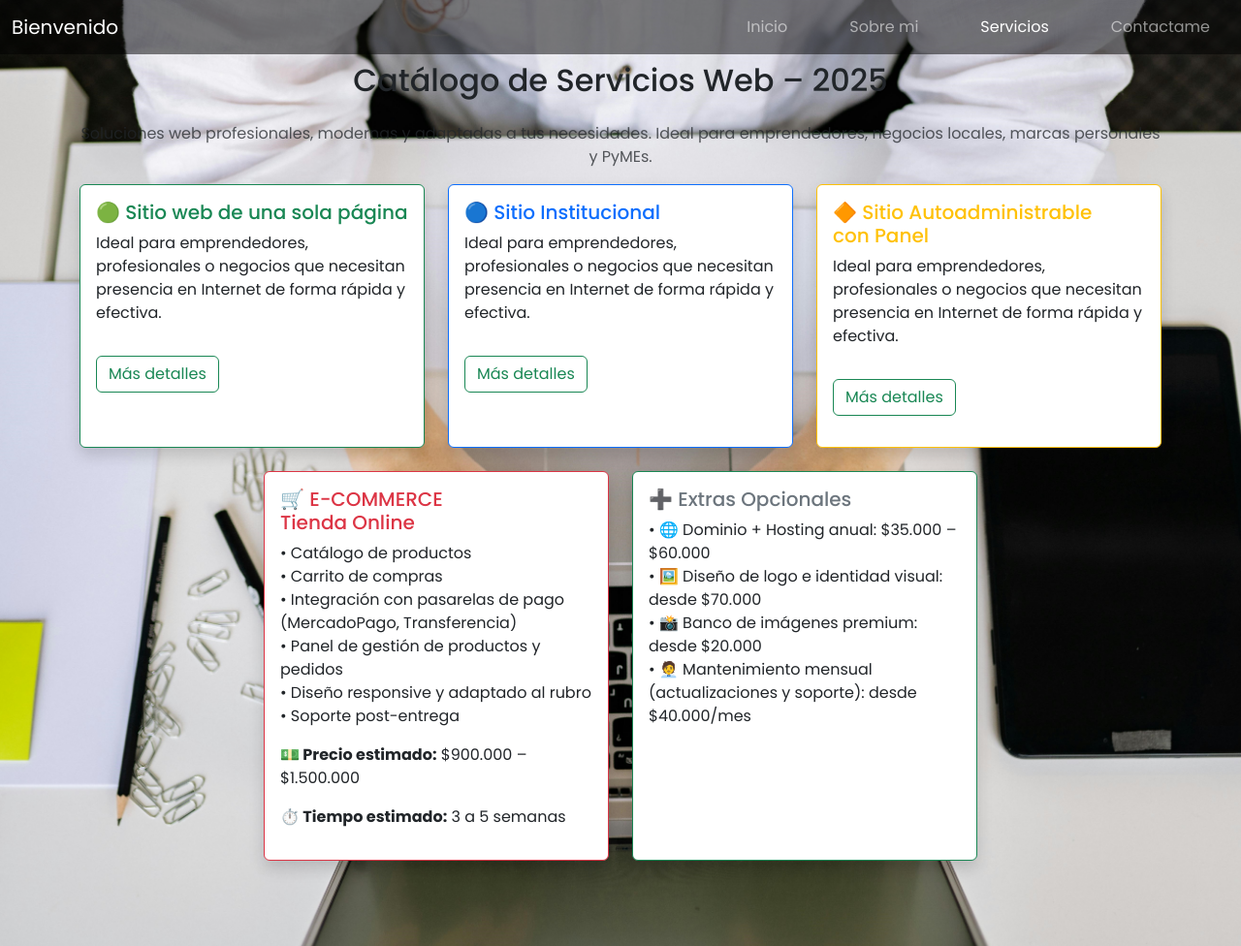
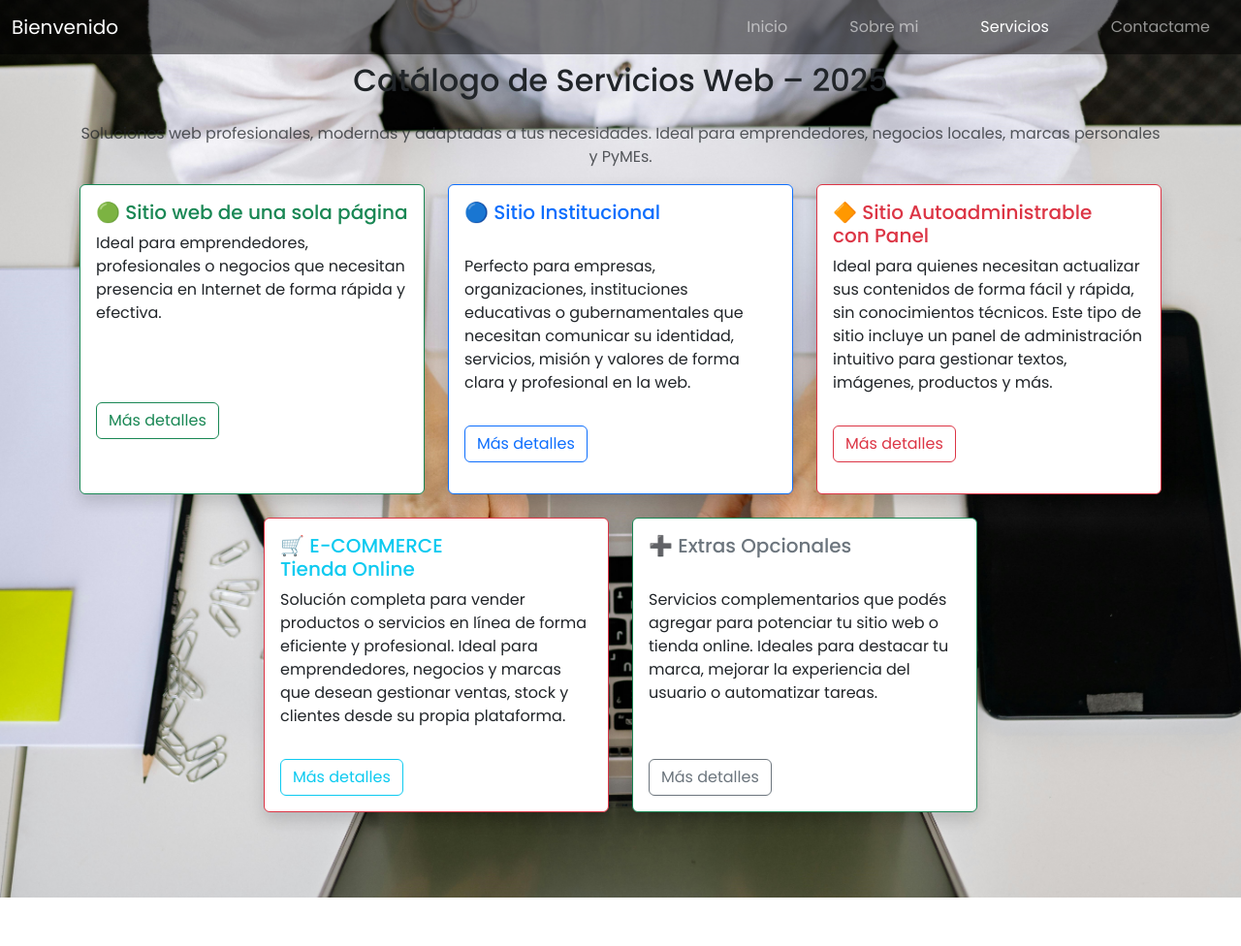
Before and after one commit to CristianDiaz7/portafolio, a Laravel app: page /servicios in a window 1280 px wide. Shown: the whole page at 97% size. After the commit the page ends 926 px from the top, so only its background shows below. Run offline with Laravel 12, Linux system fonts and the light colour scheme.

Commit message:
Mod en las descripcion de productos

```diff
--- a/resources/views/Inicio.blade.php
+++ b/resources/views/Inicio.blade.php
@@ -33,11 +33,12 @@
     <!-- Botones -->
     <div class="mt-2 d-flex justify-content-center gap-3 flex-wrap">
 
+         <!-- CV y carta presentacion
         <a href="{{ asset('cv/Curricula programador 2025.pdf') }}"
         class="btn btn-light" target="_blank">📄 Ver CV</a>
-
         <a href="{{ asset('cv/Carta de presentacion.pdf') }}"
         class="btn btn-light" target="_blank">📄 Ver CP</a>
+        -->
         <a href="https://www.linkedin.com/in/cristian-ruiz-diaz-744466338/"
         class="btn btn-primary" target="_blank">🔗 LinkedIn</a>
         <a href="https://github.com/CristianDiaz7"
--- a/resources/views/Servicios.blade.php
+++ b/resources/views/Servicios.blade.php
@@ -13,8 +13,8 @@
         <div class="row justify-content-center">
             <!-- Incluir componente de Pack Básico -->
             <x-pack-basico/>
-            <x-pack-pro/>
-            <x-pack-premium/>
+            <x-pack-institucional/>
+            <x-pack-autoadministrable/>
             <x-pack-e-commerce/>
             <x-extras/>
 
--- a/resources/views/components/Pack-e-commerce.php
+++ b/resources/views/components/Pack-e-commerce.php
@@ -1,17 +1,14 @@
 <div class="col-md-4 mb-4">
     <div class="card h-100 shadow border-danger">
         <div class="card-body">
-            <h5 class="card-title text-danger">🛒 E-COMMERCE<br>Tienda Online</h5>
-            <ul class="list-unstyled">
-                <li>• Catálogo de productos</li>
-                <li>• Carrito de compras</li>
-                <li>• Integración con pasarelas de pago (MercadoPago, Transferencia)</li>
-                <li>• Panel de gestión de productos y pedidos</li>
-                <li>• Diseño responsive y adaptado al rubro</li>
-                <li>• Soporte post-entrega</li>
-            </ul>
-            <p><strong>💵 Precio estimado:</strong> $900.000 – $1.500.000</p>
-            <p><strong>⏱️ Tiempo estimado:</strong> 3 a 5 semanas</p>
+            <h5 class="card-title text-info">🛒 E-COMMERCE<br>Tienda Online</h5>
+            <p>
+    Solución completa para vender productos o servicios en línea de forma eficiente
+    y profesional. Ideal para emprendedores, negocios y marcas que desean
+    gestionar ventas, stock y clientes desde su propia plataforma.
+            </p>
+            <a href="#" class="btn btn-outline-info mt-3">
+                Más detalles</a>
         </div>
     </div>
 </div>
--- a/resources/views/components/extras.php
+++ b/resources/views/components/extras.php
@@ -2,12 +2,19 @@
     <div class="card h-100 shadow border-success">
         <div class="card-body">
             <h5 class="card-title text-secondary">➕ Extras Opcionales</h5>
-            <ul class="list-unstyled">
-                <li>• 🌐 Dominio + Hosting anual: $35.000 – $60.000</li>
-                <li>• 🖼️ Diseño de logo e identidad visual: desde $70.000</li>
-                <li>• 📸 Banco de imágenes premium: desde $20.000</li>
-                <li>• 🧑‍💼 Mantenimiento mensual (actualizaciones y soporte): desde $40.000/mes</li>
-            </ul>
+            <br>
+            <p>
+                Servicios complementarios que podés agregar para potenciar tu sitio web
+                o tienda online. Ideales para destacar tu marca, mejorar la experiencia
+                del usuario o automatizar tareas.
+            </p>
+
+            <br>
+
+            <a href="#" class="btn btn-outline-secondary mt-3">
+                Más detalles
+            </a>
+        </div>
         </div>
     </div>
 </div>
--- /dev/null
+++ b/resources/views/components/pack-autoadministrable.php
@@ -0,0 +1,16 @@
+<div class="col-md-4 mb-4">
+    <div class="card h-100 shadow border-danger">
+        <div class="card-body">
+            <h5 class="card-title text-danger">🔶 Sitio Autoadministrable<br>con Panel</h5>
+            <p>
+                Ideal para quienes necesitan actualizar sus contenidos de forma fácil
+                y rápida, sin conocimientos técnicos. Este tipo de sitio incluye un panel
+                de administración intuitivo para gestionar textos, imágenes, productos y
+                más.
+            </p>
+            <ul class="list-unstyled">
+
+            <a href="#" class="btn btn-outline-danger mt-3">Más detalles</a>
+        </div>
+    </div>
+</div>
--- /dev/null
+++ b/resources/views/components/pack-institucional.php
@@ -0,0 +1,16 @@
+<div class="col-md-4 mb-4">
+    <div class="card h-100 shadow border-primary">
+        <div class="card-body">
+            <h5 class="card-title text-primary">🔵 Sitio Institucional</h5>
+            <br>
+            <p>
+                Perfecto para empresas, organizaciones, instituciones educativas o
+                gubernamentales que necesitan comunicar su identidad, servicios, misión
+                y valores de forma clara y profesional en la web.
+            </p>
+
+            <a href="#" class="btn btn-outline-primary mt-3">
+                Más detalles</a>
+        </div>
+    </div>
+</div>
--- a/resources/views/components/pack-premium.php
+++ /dev/null
@@ -1,23 +0,0 @@
-<div class="col-md-4 mb-4">
-    <div class="card h-100 shadow border-warning">
-        <div class="card-body">
-            <h5 class="card-title text-warning">🔶 Sitio Autoadministrable<br>con Panel</h5>
-            <p>
-            Ideal para emprendedores, profesionales o negocios que necesitan presencia en Internet de forma rápida y efectiva.
-            </p>
-            <ul class="list-unstyled">
-                <!--
-                <li>• Todas las funciones del PACK PRO</li>
-                <li>• Panel de administración avanzado (Laravel personalizado)</li>
-                <li>• Galería, blog o noticias dinámicas</li>
-                <li>• Alta de usuarios, permisos, comentarios, etc. (opcional)</li>
-                <li>• Estadísticas con Google Analytics</li>
-                <li>• Manual de uso y soporte 30 días post-entrega</li>
-            </ul>
-            <p><strong>💵 Precio estimado:</strong> $700.000 – $1.000.000</p>
-            <p><strong>⏱️ Tiempo estimado:</strong> 15 a 25 días</p>
-            -->
-            <a href="#" class="btn btn-outline-success mt-3">Más detalles</a>
-        </div>
-    </div>
-</div>
--- a/resources/views/components/pack-pro.php
+++ /dev/null
@@ -1,24 +0,0 @@
-<div class="col-md-4 mb-4">
-    <div class="card h-100 shadow border-primary">
-        <div class="card-body">
-            <h5 class="card-title text-primary">🔵 Sitio Institucional</h5>
-            <p>
-            Ideal para emprendedores, profesionales o negocios que necesitan presencia en Internet de forma rápida y efectiva.
-            </p>
-            <!--
-            <ul class="list-unstyled">
-                <li>• Hasta 5 secciones (Inicio, Nosotros, Servicios, Galería, Contacto, etc.)</li>
-                <li>• Diseño 100% personalizado</li>
-                <li>• Responsive (celular/tablet/PC)</li>
-                <li>• Panel de administración simple (Laravel)</li>
-                <li>• Optimización básica para buscadores (SEO básico)</li>
-                <li>• Carga inicial de contenido</li>
-            </ul>
-            <p><strong>💵 Precio estimado:</strong> $400.000 – $600.000</p>
-            <p><strong>⏱️ Tiempo estimado:</strong> 10 a 15 días</p>
-            -->
-            <a href="#" class="btn btn-outline-success mt-3">
-                Más detalles</a>
-        </div>
-    </div>
-</div>
--- a/resources/views/sobreMi.blade.php
+++ b/resources/views/sobreMi.blade.php
@@ -23,12 +23,9 @@
                 La capacidad de comprensión y resolución de problemas son rasgos que me definen como analista.
             </p>
             <p class="text-white text-start">
-                Estoy ansioso por asumir nuevos retos y continuar cultivando mi pasión por la programación y el análisis de sistemas.
-            </p>
-            <p class="text-white text-start">
                 Agradezco su tiempo y consideración al visitar mi perfil. Quedo a su disposición para ampliar cualquier detalle o proporcionar información adicional.
             </p>
         </div>
-    </div>
+
 </div>
 @endsection
```
Also changed, not shown: resources/views/components/pack-basico.php (+3 -10 lines), public/css/estilos.css (line endings or trailing spaces), recursos externos/1.png (deleted), 1 other file.
